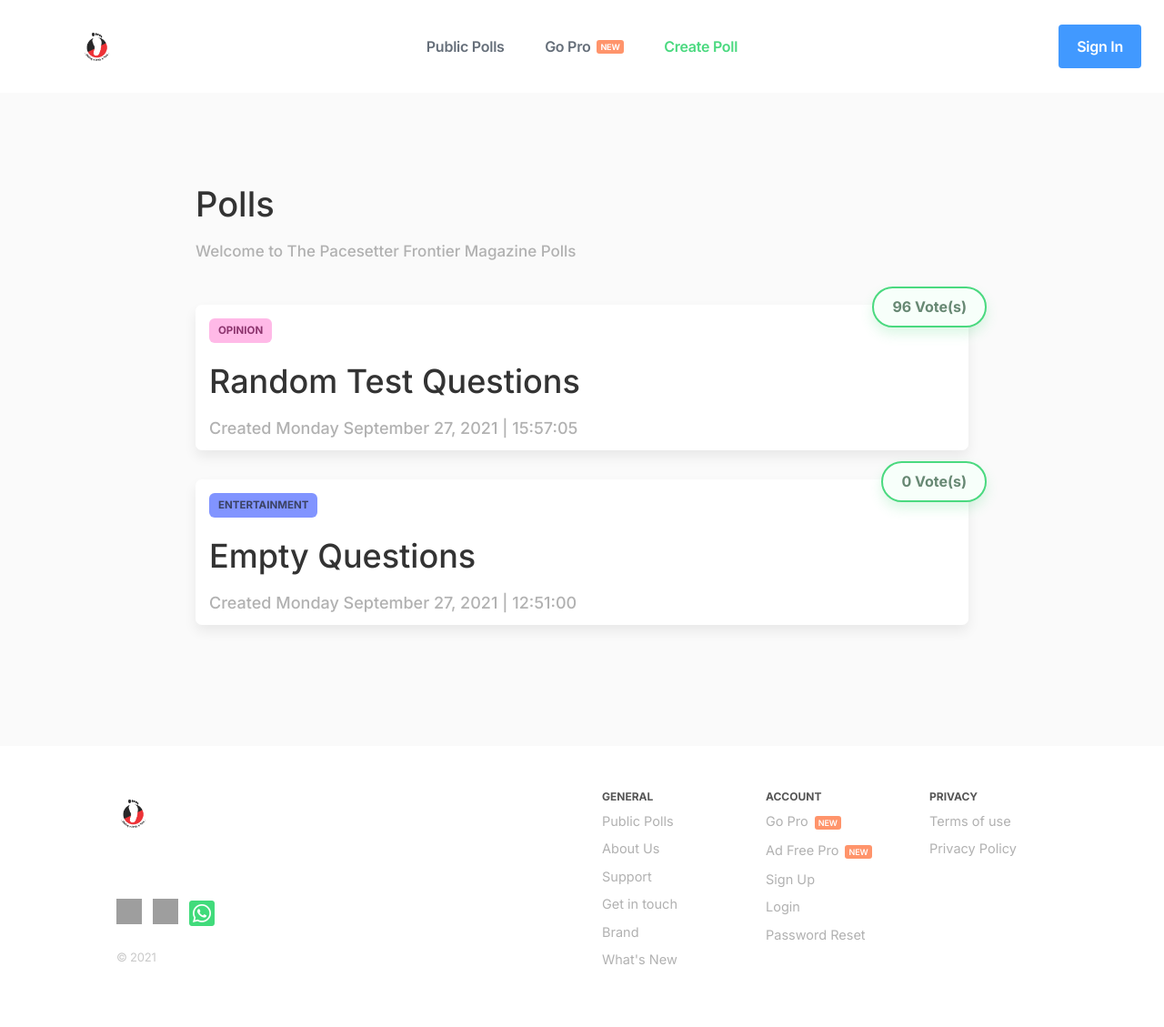
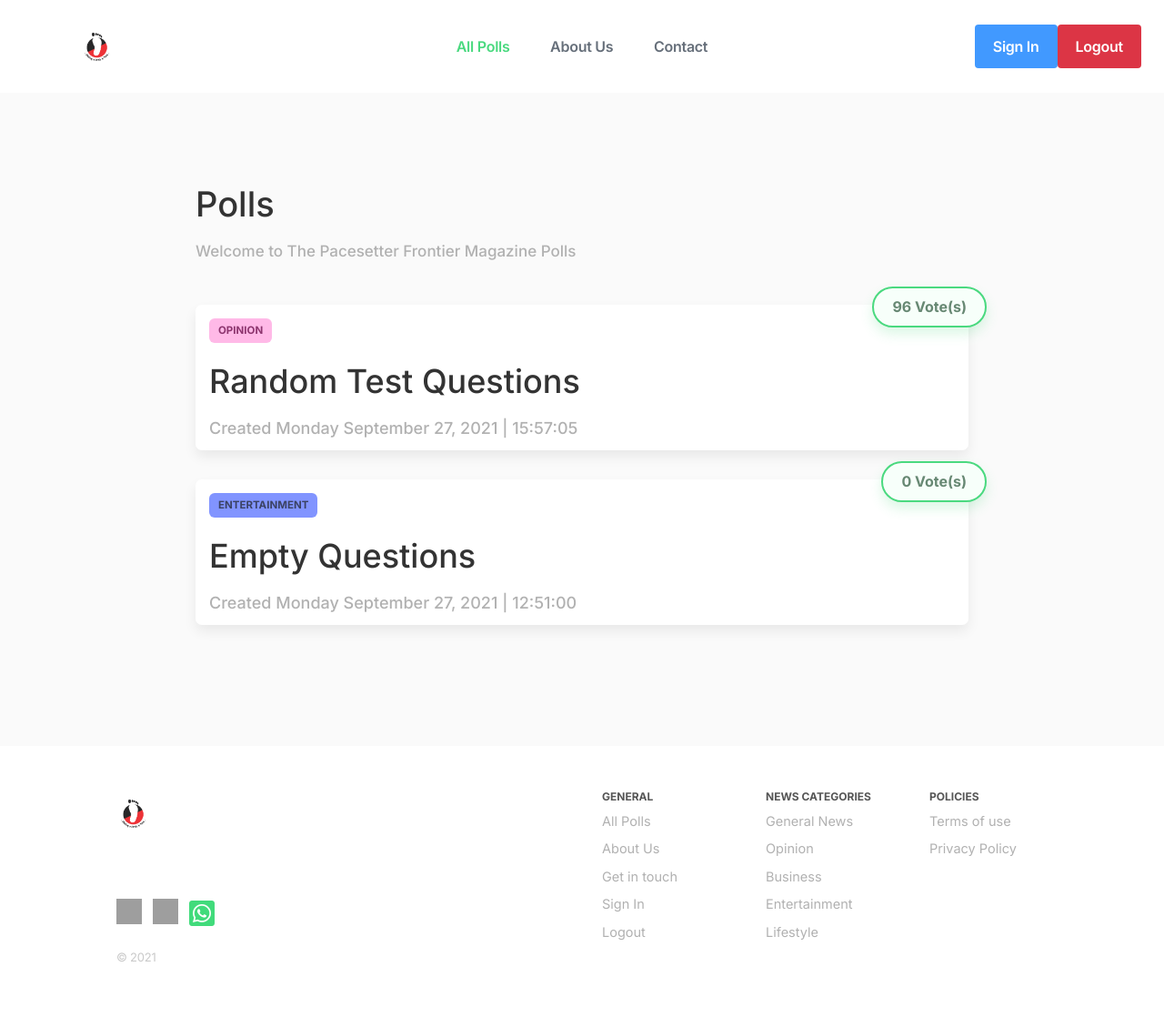
Before and after one commit to KramStyles/Pace_Polls, a Flask app: page /polls in a window 1280 px wide. Shown: the whole page at 91% size. After the commit the page ends 1057 px from the top, so only its background shows below. Run offline with Flask 3, Linux system fonts and the light colour scheme; data comes from the database, SQL or seed files in the repository; some libraries are stand-ins or nearby versions; grey boxes are pictures that could not be loaded.

Commit message:
arranged footer menu

```diff
--- a/templates/site-layout/layout.html
+++ b/templates/site-layout/layout.html
@@ -42,9 +42,9 @@
 
     <div class="mid">
         <div class="nav-mid-links">
-            <a href="" class="nav-link-polls" title="Public Polls">Public Polls</a>
-            <a href="" class="nav-link-teams" title="Go Pro">Go Pro</a>
-            <a href="" class="nav-link-poll" title="Create Poll">Create Poll</a>
+            <a href="/polls" class="nav-link-poll" title="Create Poll">All Polls</a>
+            <a href="https://pacesetterfrontier.com/about-us/" class="nav-link-polls" title="Public Polls">About Us</a>
+            <a href="https://pacesetterfrontier.com/contact/" class="nav-link-polls" title="Go Pro">Contact</a>
         </div>
     </div>
 
@@ -52,6 +52,7 @@
 
         <div class="nav-links">
             <a href="/login" class="signup-button" title="Sign In">Sign In</a>
+            <a href="/logout" class="signup-button bg-danger" title="Sign In">Logout</a>
         </div>
 
 
@@ -100,25 +101,24 @@
 
                 <div class="footer-column">
                     <p>General</p>
-                    <a href="https://pacesetterfrontier.com/public" title="Public Polls">Public Polls</a>
-                    <a href="https://pacesetterfrontier.com/about" title="About Us">About Us</a>
-                    <a href="https://pacesetterfrontier.com/support" title="Support">Support</a>
-                    <a href="https://pacesetterfrontier.com/contact" title="Get in touch">Get in touch</a>
-                    <a href="https://pacesetterfrontier.com/brand" title="Brand">Brand</a>
-                    <a href="https://pacesetterfrontier.com/changelog" title="What's New">What's New</a>
+                    <a href="/polls" title="Public Polls">All Polls</a>
+                    <a href="https://pacesetterfrontier.com/about-us/" title="About Us">About Us</a>
+                    <a href="https://pacesetterfrontier.com/contact/" title="Get in touch">Get in touch</a>
+                    <a href="/login" title="Sign Up">Sign In</a>
+                    <a href="/logout" title="Login">Logout</a>
                 </div>
 
                 <div class="footer-column">
-                    <p>Account</p>
-                    <a href="https://pacesetterfrontier.com/pro" class="footer-new-badge" title="Go Pro">Go Pro</a>
-                    <a href="https://pacesetterfrontier.com/pro" class="footer-new-badge" title="Go Ad Free Pro">Ad Free Pro</a>
-                    <a href="https://pacesetterfrontier.com/user/signup" title="Sign Up">Sign Up</a>
-                    <a href="https://pacesetterfrontier.com/user/login" title="Login">Login</a>
-                    <a href="https://pacesetterfrontier.com/user/password/reset" title="Password Reset">Password Reset</a>
+                    <p>News Categories</p>
+                    <a href="https://pacesetterfrontier.com/category/news/" title="Password Reset">General News</a>
+                    <a href="https://pacesetterfrontier.com/category/opinion/" title="Password Reset">Opinion</a>
+                    <a href="https://pacesetterfrontier.com/category/business/" title="Password Reset">Business</a>
+                    <a href="https://pacesetterfrontier.com/category/entertainment/" title="Password Reset">Entertainment</a>
+                    <a href="https://pacesetterfrontier.com/category/lifestyle/" title="Password Reset">Lifestyle</a>
                 </div>
 
                 <div class="footer-column">
-                    <p>Privacy</p>
+                    <p>Policies</p>
                     <a href="https://pacesetterfrontier.com/terms_and_conditions/" title="Terms of use">Terms of use</a>
                     <a href="https://pacesetterfrontier.com/privacy-policy/" title="Privacy Policy">Privacy Policy</a>
                 </div>
```
